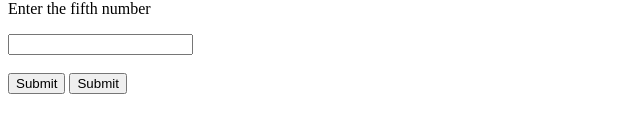
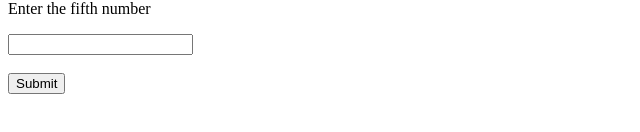
Before and after one commit to balachander712/Lab-Main, a plain HTML site: page Sem2/Web Designing Lab/Javascript/7.html in a window 1280 px wide. Shown: the part 300-432 px from the top of the page, without its empty margins (0-640 px from the left). Drawn offline with Linux system fonts and the light colour scheme.

Commit message:
Update 7.html

```diff
--- a/Sem2/Web Designing Lab/Javascript/7.html
+++ b/Sem2/Web Designing Lab/Javascript/7.html
@@ -37,7 +37,6 @@
     <p>Enter the fourth number</p> <input id = "num4" type="text">
     <p>Enter the fifth number</p>  <input id = "num5" type="text"> <br> <br>
     <button onclick = "execute()">Submit</button>
-    <button onclick = "execute()">Submit</button>
     <p id='result'></p>
 </body>
 </html>
```
